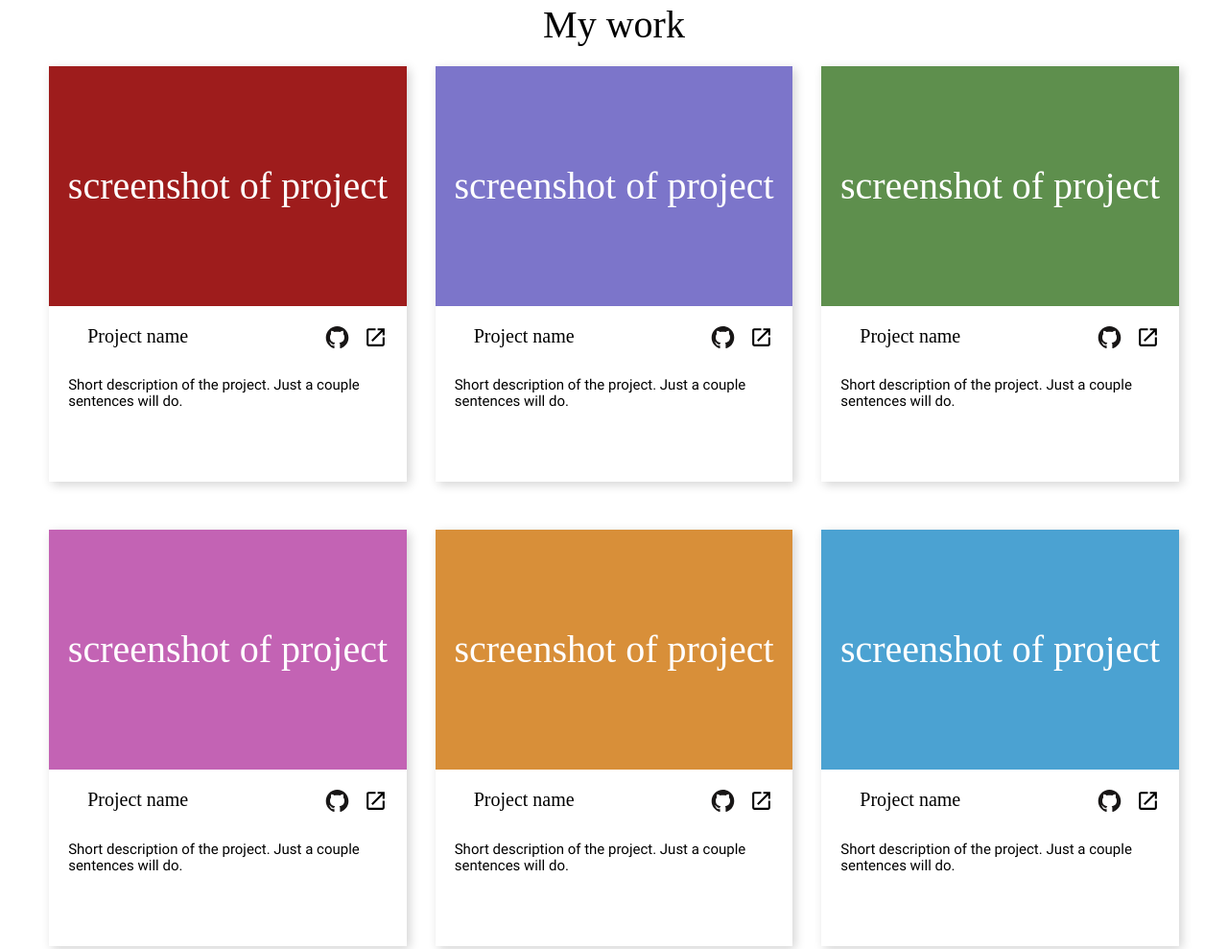
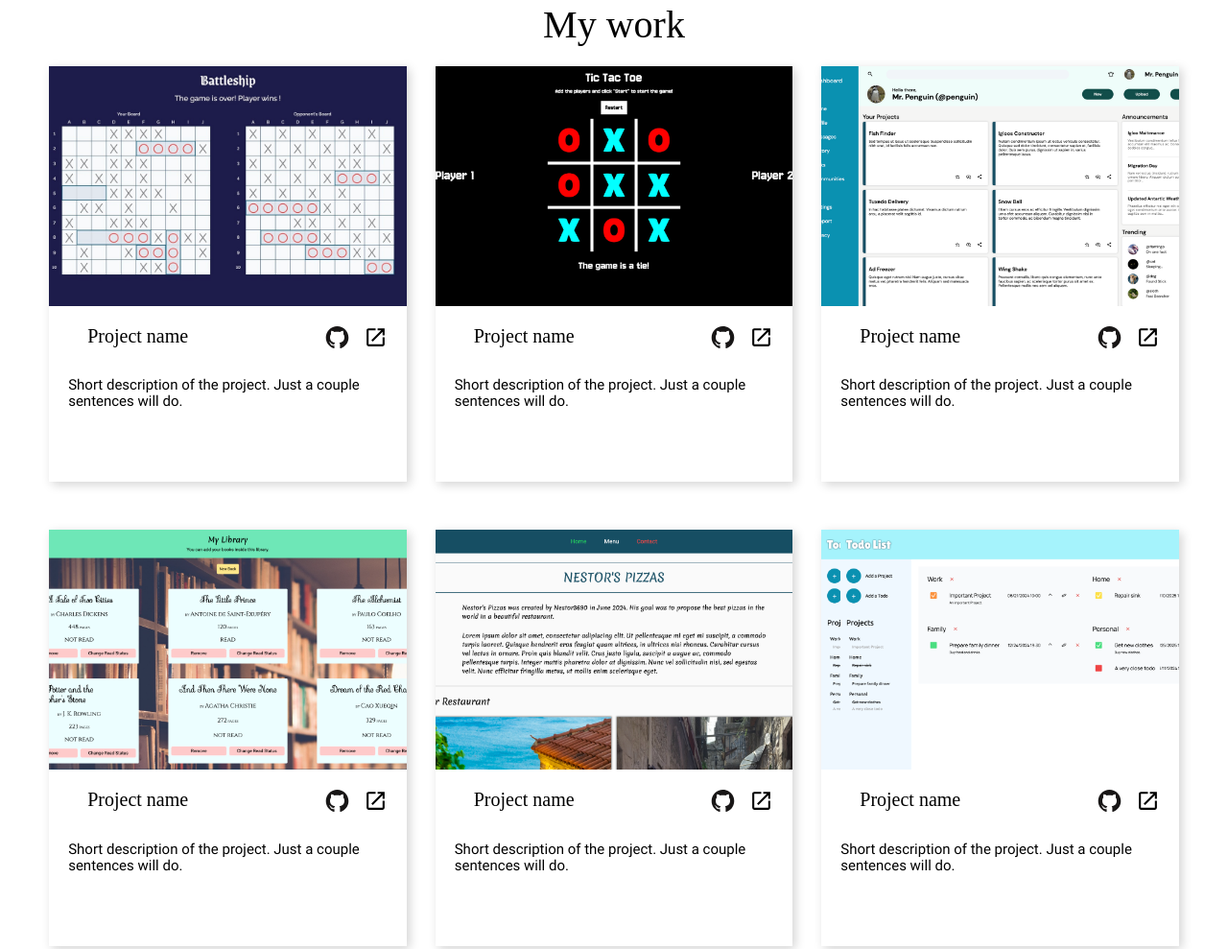
Before and after one commit to NestorNebula/homepage, a website: page index.html in a window 1280 px wide. Shown: the part 1653-2642 px from the top of the page at 96% size. Drawn offline with nearby package versions, Linux system fonts and the light colour scheme; a web font is replaced by a local one.

Commit message:
feat: add screenshots for projects

```diff
--- a/styles.css
+++ b/styles.css
@@ -92,26 +92,33 @@ header .icon {
 
 #project1 .projectimg {
   background-color: #9e1c1cff;
+  background-image: url(./images/projects/battleshipmobile.jpeg);
 }
 
 #project2 .projectimg {
   background-color: #7c75caff;
+  background-image: url(./images/projects/tic-tac-toemobile.png);
 }
 
 #project3 .projectimg {
   background-color: #5e8f4dff;
+  background-image: url(./images/projects/admin-dashboardmobile.png);
 }
 
 #project4 .projectimg {
   background-color: #c363b4ff;
+  background-image: url(./images/projects/librarymobile.png);
 }
 
 #project5 .projectimg {
   background-color: #d88f39ff;
+  background-image: url(./images/projects/restaurant-pagemobile.png);
 }
 
 #project6 .projectimg {
   background-color: #4ba2d2ff;
+  background-image: url(./images/projects/todo-listmobile.png);
+  background-position: left;
 }
 
 .projectimg {
@@ -120,12 +127,14 @@ header .icon {
   grid-row: 1 / 4;
   display: grid;
   place-content: center;
+  background-position: center;
+  background-size: cover;
 }
 
 .imgcontent {
   font-size: 4rem;
   text-align: center;
-  color: white;
+  color: transparent;
 }
 
 .projectcontent {
```
